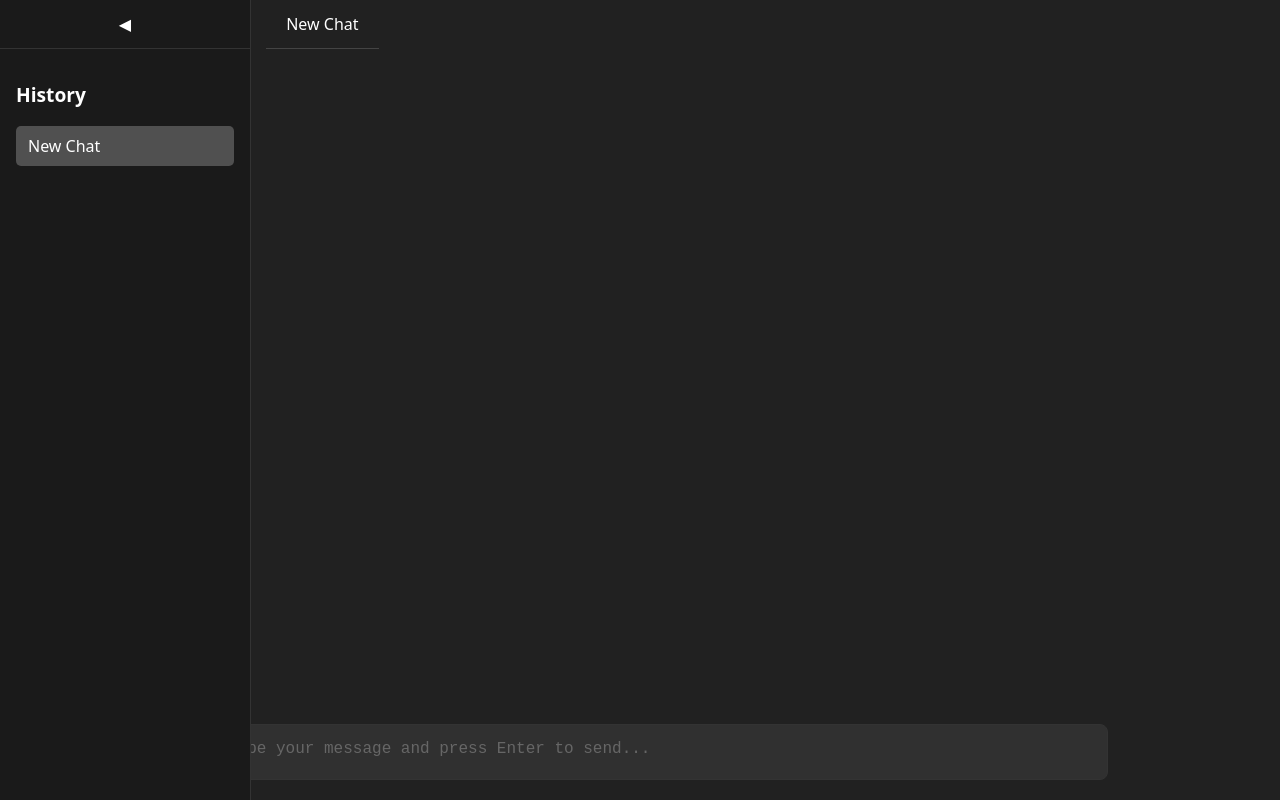
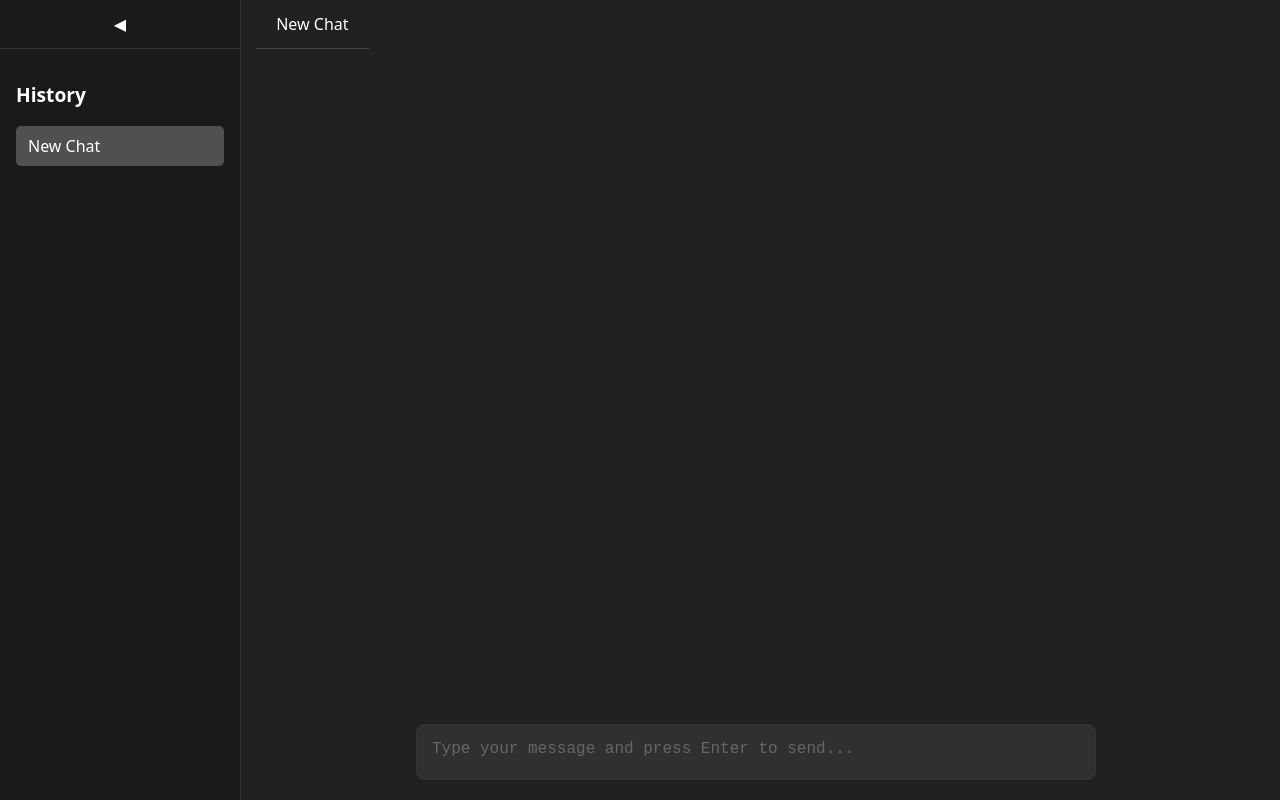
Before and after one commit to valaises/llm-chat, a React (Vite) app: page / in a window 1280 px wide. Built offline with nearby package versions, Linux system fonts and the light colour scheme.

Commit message:
sync main-content movement with sidebar movement

```diff
--- a/src/components/Chat.css
+++ b/src/components/Chat.css
@@ -6,23 +6,29 @@
   flex-direction: column;
   align-items: center;
 }
+
 .input-container > * {
-  width: 70%;
-  max-width: 1200px;
+  /*width: 70%;*/
+  margin-left: 15%;
+  margin-right: calc(15% + var(--sidebar-closed-width));
 }
+
 .main-content {
   flex: 1;
+  max-width: calc(100% - var(--sidebar-width));
+  left: var(--sidebar-width);
   background-color: #212121;
   display: flex;
   padding: 0;
   position: relative;
   z-index: 1; /* Ensure main content stays below sidebar */
-  transition: left 0.3s ease;
-  overflow: hidden; /* Changed from auto to hidden */
+  transition: max-width 0.3s ease, left 0.3s ease; /* Specify properties to transition */
+  overflow: hidden;
 }
 
 .main-content.sidebar-closed {
-    right: 66px;
+  max-width: calc(100% - var(--sidebar-closed-width));
+  left: var(--sidebar-closed-width);
 }
 
 .chat-container {
@@ -68,7 +74,6 @@
 .input-container {
   width: 100%;
   padding: 20px;
-  background-color: #212121;
   display: flex;
   justify-content: center;
 }
--- a/src/components/ChatSidebar.css
+++ b/src/components/ChatSidebar.css
@@ -1,8 +1,14 @@
+:root {
+  --sidebar-width: 15rem;
+  --sidebar-closed-width: 3rem;
+}
+
+
 .chat-sidebar {
   position: fixed;
   top: 0;
   left: 0;
-  width: 250px;
+  width: var(--sidebar-width);
   height: 100vh;
   background-color: #1a1a1a;
   border-right: 1px solid #333;
@@ -11,7 +17,7 @@
 }
 
 .chat-sidebar.closed {
-  width: 50px;
+  width: var(--sidebar-closed-width);
 }
 
 .sidebar-inner {
--- a/src/components/NewChatButton.css
+++ b/src/components/NewChatButton.css
@@ -4,13 +4,13 @@
   top: 0;
   z-index: 99;
   white-space: nowrap;
-  left: 266px; /* sidebar width (250px) + gap (16px) */
+  left: calc(var(--sidebar-width) + 1rem); /* sidebar width (250px) + gap (16px) */
   border-bottom: 1px solid #444;
   height: 3rem;
 }
 
 .new-chat-button-container.sidebar-closed {
-  left: 66px; /* collapsed sidebar width (50px) + gap (16px) */
+  left: calc(var(--sidebar-closed-width) + 1rem); /* collapsed sidebar width (50px) + gap (16px) + 1rem */
 }
 
 .new-chat-button {
```
